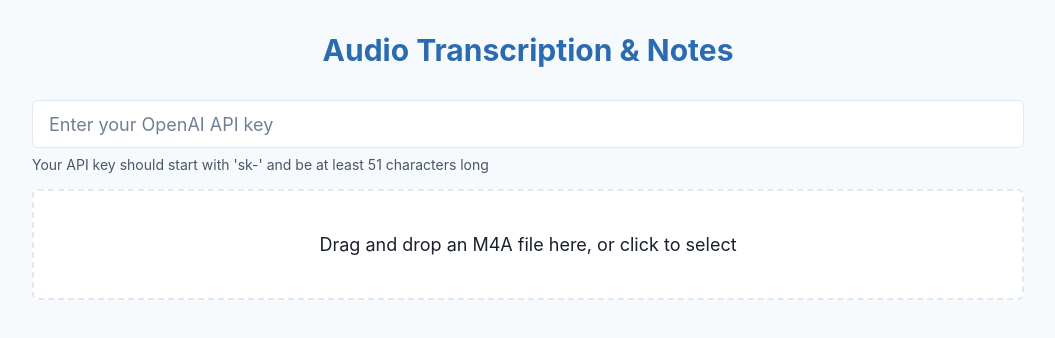
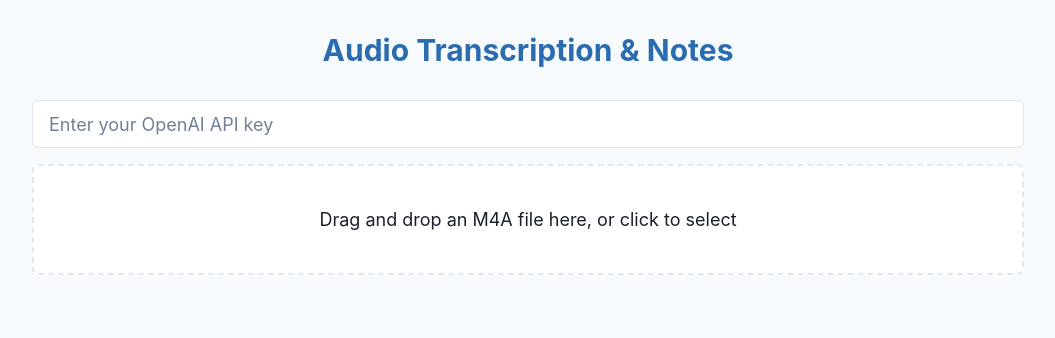
Before and after one commit to joeychuavertex/transcription, a React (Create React App) app in the folder transcription-app/: page / in a window 1280 px wide. Shown: the top 338 px of the page, without its empty margins (112-1167 px from the left). Built offline with nearby package versions, Linux system fonts and the light colour scheme.

Commit message:
remove unnecessary instructions

```diff
--- a/transcription-app/src/components/FileUpload.tsx
+++ b/transcription-app/src/components/FileUpload.tsx
@@ -225,9 +225,6 @@ const FileUpload: React.FC<FileUploadProps> = ({
           size="lg"
           bg="white"
         />
-        <FormHelperText>
-          Your API key should start with 'sk-' and be at least 51 characters long
-        </FormHelperText>
       </FormControl>
       <Box
         {...getRootProps()}
```
